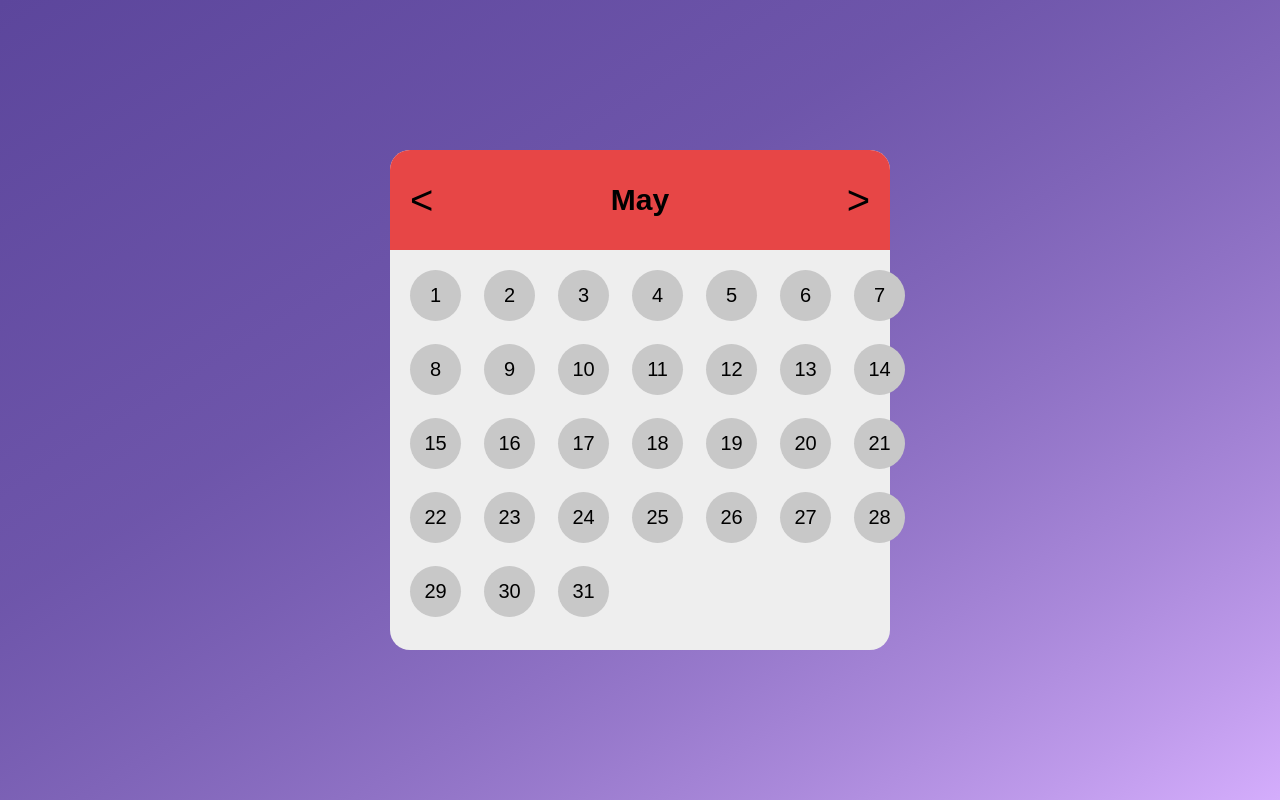
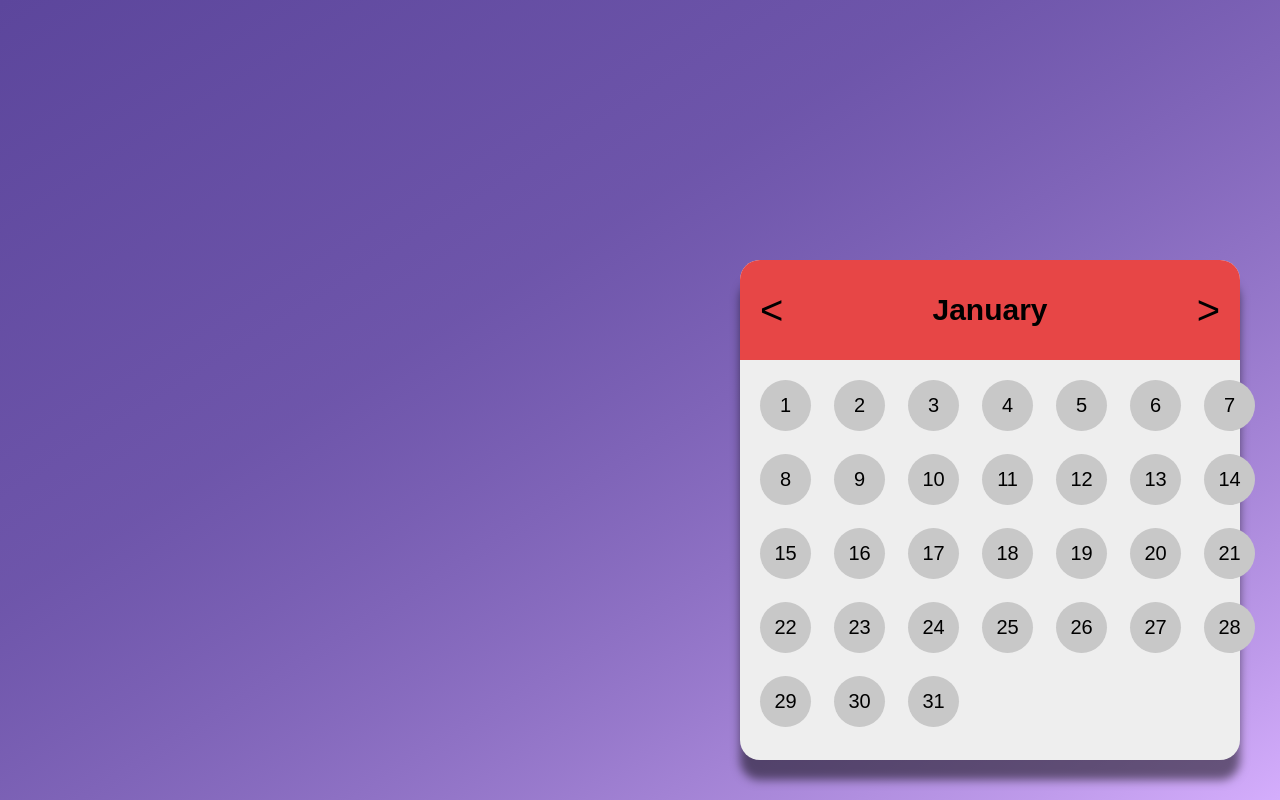
Before and after one commit to Jeroen-TheCodingFactory/agenda-oop, a plain HTML site: page index.html in a window 1280 px wide. Drawn offline with Linux system fonts and the light colour scheme.

Commit message:
completed first assignment

```diff
--- a/data/data.json
+++ b/data/data.json
@@ -1,5 +1,21 @@
 {
     "months":[
+        {
+            "name": "January",
+            "days": 31
+        },
+        {
+            "name": "February",
+            "days": 28
+        },
+        {
+            "name": "March",
+            "days": 31
+        },
+        {
+            "name": "April",
+            "days": 30
+        },
         {
             "name": "May",
             "days": 31
@@ -11,6 +27,26 @@
         {
             "name": "July",
             "days": 31
+        },
+        {
+            "name": "August",
+            "days": 31
+        },
+        {
+            "name": "September",
+            "days": 30
+        },
+        {
+            "name": "October",
+            "days": 31
+        },
+        {
+            "name": "November",
+            "days": 30
+        },
+        {
+            "name": "December",
+            "days": 31
         }
     ]
 }
--- a/index.html
+++ b/index.html
@@ -6,6 +6,10 @@
     <meta name="viewport" content="width=device-width, initial-scale=1.0">
     <title>Agenda</title>
     <link rel="stylesheet" href="/css/style.css">
+
+    <script src="/js/utilities/Cleaner.js" defer></script>
+    <script src="/js/utilities/Renderer.js" defer></script>
+    <script src="/js/agendaApp/AgendaApp.js" defer></script>
     <script src="/js/main.js" defer></script>
 </head>
 <body>
--- /dev/null
+++ b/js/agendaApp/AgendaApp.js
@@ -0,0 +1,183 @@
+class AgendaApp {
+    api;
+    switcher;
+    month = 0;
+    constructor() {
+        this.api = new API();
+        this.switcher = new Switcher(this);
+        this.api.getData().then(result => {
+            this.switcher.loadAgenda(result[this.month]);
+        });
+    }
+
+    switchMonths = (sign) => {
+        switch (sign) {
+            case "+":
+                this.month = this.month + 1;
+                break;
+            case "-":
+                this.month = this.month - 1;
+                break;
+        }
+
+        if (this.month === 12) {
+            this.month = 0;
+        }
+        if (this.month < 0) {
+            this.month = 11;
+        }
+
+        this.switcher.loadAgenda(this.api.dataFromAPI[this.month]);
+    }
+}
+
+class API {
+    dataFromAPI = [];
+
+    async getData() {
+        await fetch("../data/data.json").then(response => {
+            return response.json();
+        }).then(data => {
+            this.dataFromAPI = data.months;
+        });
+        return this.dataFromAPI;
+    }
+}
+
+class Agenda {
+    renderer;
+    header;
+    month;
+    htmlElement;
+    agendaApp;
+
+    constructor(data, agendaApp) {
+        this.agendaApp = agendaApp;
+        this.htmlElement = document.createElement("article");
+        this.htmlElement.classList.add("agenda");
+        this.data = data;
+        this.renderer = new Renderer();
+        this.renderer.render("body", this.htmlElement);
+        this.header = new Header(this, data.name, this.agendaApp);
+        this.month = new Month(this, data.days);
+    }
+
+    render(placeToRender, whatToRender) {
+        this.renderer.render(placeToRender, whatToRender);
+    }
+}
+
+class Header {
+    nameOfMonth;
+    htmlElement;
+    agenda;
+    leftButton;
+    rightButton;
+    constructor(agenda, nameOfMonth, agendaApp) {
+        this.agenda = agenda;
+        this.agendaApp = agendaApp;
+        this.nameOfMonth = nameOfMonth;
+        this.htmlElement = document.createElement("header");
+        this.htmlElement.classList.add("agenda__header");
+        this.text = document.createElement("h2");
+        this.agenda.render(".agenda", this.htmlElement);
+
+        this.leftButton = new Button("previous", "<", "agenda--left", this, this.agendaApp);
+        this.agenda.render(".agenda__header", this.text);
+        this.rightButton = new Button("next", ">", "agenda--right", this, this.agendaApp);
+        this.text.innerText = this.nameOfMonth;
+
+
+    }
+
+    render(placeToRender, whatToRender) {
+        this.agenda.render(placeToRender, whatToRender);
+    }
+}
+
+class Button {
+    htmlElement;
+    innerText;
+    extraClass;
+    switcher;
+    header;
+    type;
+    constructor(type, innerText, extraClass, header, agendaApp) {
+        this.type = type;
+        this.agendaApp = agendaApp;
+        this.htmlElement = document.createElement("button");
+        this.htmlElement.classList.add("agenda__button");
+        this.extraClass = extraClass;
+        this.htmlElement.classList.add(this.extraClass);
+        this.innerText = innerText;
+        this.htmlElement.innerText = this.innerText;
+        // this.switcher = new Switcher(this.extraClass);
+        this.header = header;
+        this.render();
+
+        this.htmlElement.onclick = this.buttonClicked;
+    }
+
+    buttonClicked = () => {
+        if (this.type === "previous") {
+            this.agendaApp.switchMonths("-");
+            return;
+        }
+        this.agendaApp.switchMonths("+");
+    }
+
+    render() {
+        this.header.render("header", this.htmlElement);
+    }
+}
+
+class Switcher {
+    agendaApp;
+    agenda;
+    cleaner;
+    constructor(agendaApp) {
+        this.agendaApp = agendaApp;
+        this.cleaner = new Cleaner();
+    }
+
+    loadAgenda = (data) => {
+        this.cleaner.clean("body");
+        this.agenda = new Agenda(data, this.agendaApp);
+    }
+}
+class Month {
+    days = [];
+    agenda;
+    numberOfDays;
+    htmlElement;
+    constructor(agenda, numberOfDays) {
+        this.htmlElement = document.createElement("ul");
+        this.htmlElement.classList.add("agenda__month");
+        this.numberOfDays = numberOfDays;
+        this.agenda = agenda;
+        this.agenda.render(".agenda", this.htmlElement);
+        for (let i = 1; i <= numberOfDays; i++) {
+            this.days.push(new Day(this, i));
+        }
+    }
+
+    renderDays(placeToRender, whatToRender) {
+        this.agenda.render(placeToRender, whatToRender);
+    }
+}
+
+class Day {
+    month;
+    htmlElement;
+    dayNumber;
+
+    constructor(month, dayNumber) {
+        this.dayNumber = dayNumber;
+        this.htmlElement = document.createElement("li");
+        this.htmlElement.classList.add("agenda__day");
+        this.htmlElement.innerText = this.dayNumber;
+        this.month = month;
+        this.month.renderDays(".agenda__month", this.htmlElement);
+    }
+
+}
--- a/js/main.js
+++ b/js/main.js
@@ -1,120 +1 @@
-class AgendaApp {
-    api;
-    agenda;
-
-    constructor() {
-        this.api = new API();
-        this.api.getData().then(result => {
-            this.agenda = new Agenda(result[0]);
-        });
-
-    }
-}
-
-class API {
-    dataFromAPI = [];
-
-   async getData(){
-       await fetch("../data/data.json").then( response => {
-            return response.json();
-        }).then(data => {
-          this.dataFromAPI = data.months;
-        });
-        return this.dataFromAPI;
-    }
-}
-
-class Agenda {
-    renderer;
-    header;
-    month;
-    htmlElement;
-
-    constructor(data) {
-        this.htmlElement = document.createElement("article");
-        this.htmlElement.classList.add("agenda");
-        this.data = data;
-        this.renderer = new Renderer();
-        this.renderer.render("body",this.htmlElement);
-        this.header = new Header(this,data.name);
-        this.month = new Month(this, data.days);
-    }
-
-    render(placeToRender,whatToRender){
-        this.renderer.render(placeToRender, whatToRender);
-    }
-}
-
-class Renderer {
-    render(placeToRender, whatToRender){
-        document.querySelector(placeToRender).appendChild(whatToRender);
-    }
-}
-
-class Header {
-    nameOfMonth;
-    htmlElement;
-    agenda;
-    leftButton;
-    rightButton;
-    constructor(agenda,nameOfMonth){
-        this.agenda = agenda;
-        this.nameOfMonth = nameOfMonth;
-        this.htmlElement = document.createElement("header");
-        this.htmlElement.classList.add("agenda__header");
-        this.leftButton = document.createElement("button");
-        this.leftButton.innerText = "<";
-        this.leftButton.classList = "agenda__button agenda__button--left";
-        this.text = document.createElement("h2");
-        this.text.innerText = this.nameOfMonth;
-        this.rightButton = document.createElement("button");
-        this.rightButton.innerText = ">";
-        this.rightButton.classList = "agenda__button agenda__button--right";
-        this.agenda.render(".agenda",this.htmlElement);
-
-        this.agenda.render(".agenda__header",this.leftButton);
-        this.agenda.render(".agenda__header",this.text);
-        this.agenda.render(".agenda__header",this.rightButton);
-    }
-}
-
-class Month {
-    days = [];
-    agenda;
-    numberOfDays;
-    htmlElement;
-    constructor(agenda,numberOfDays) {
-        this.htmlElement = document.createElement("ul");
-        this.htmlElement.classList.add("agenda__month");
-        this.numberOfDays = numberOfDays;
-        this.agenda = agenda;
-        this.agenda.render(".agenda", this.htmlElement);
-        for (let i = 1; i <= numberOfDays; i++) {
-            this.days.push(new Day(this, i));
-        }
-    }
-
-    renderDays(placeToRender,whatToRender){
-        this.agenda.render(placeToRender, whatToRender);
-    }
-}
-
-class Day {
-    month;
-    htmlElement;
-    dayNumber;
-
-    constructor(month,dayNumber) {
-        this.dayNumber = dayNumber;
-        console.log(this.dayNumber);
-        this.htmlElement = document.createElement("li");
-        this.htmlElement.classList.add("agenda__day");
-        this.htmlElement.innerText = this.dayNumber;
-        this.month = month;
-        this.month.renderDays(".agenda__month", this.htmlElement);
-    }
-
-}
-
 const jeroenZijnAgenda = new AgendaApp();
-console.log(jeroenZijnAgenda);
--- /dev/null
+++ b/js/utilities/Cleaner.js
@@ -0,0 +1,5 @@
+class Cleaner{
+    clean(whereToClean){
+        document.querySelector(whereToClean).innerHTML = "";
+    }
+}
--- /dev/null
+++ b/js/utilities/Renderer.js
@@ -0,0 +1,5 @@
+class Renderer {
+    render(placeToRender, whatToRender){
+        document.querySelector(placeToRender).appendChild(whatToRender);
+    }
+}
--- /dev/null
+++ b/scss/abstracts/_mediaqueries.scss
@@ -0,0 +1,5 @@
+@media screen and (max-width: 62.5rem) {
+    .agenda{
+        position:static;
+    }
+}
--- a/scss/components/agenda/agenda.scss
+++ b/scss/components/agenda/agenda.scss
@@ -5,6 +5,10 @@
     aspect-ratio: 1/1;
     background:#eee;
     border-radius: 2rem;
+    position:fixed;
+    right:4rem;
+    bottom:4rem;
+    box-shadow: 0 2rem 1rem 0 rgba(0,0,0,0.5);
 
     &__header{
         background: #E74646;
@@ -31,6 +35,7 @@
         padding:2rem;
         display:grid;
         grid-template-columns: repeat(7,1fr);
+        grid-template-rows: repeat(5,1fr);
         gap:1rem;
         list-style: none;
     }
--- a/scss/style.scss
+++ b/scss/style.scss
@@ -2,3 +2,5 @@
 @use "../scss/base.scss";
 
 @use "../scss/components/agenda/agenda.scss";
+
+@use "../scss/abstracts/mediaqueries";
```
Also changed, not shown: css/style.css, 1 other file.
